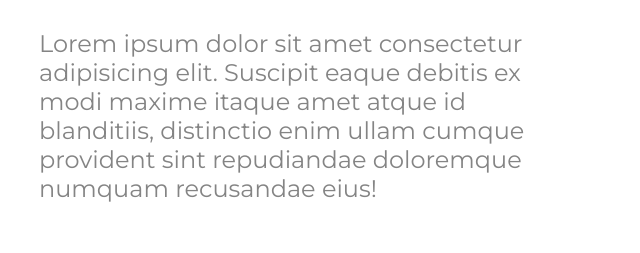
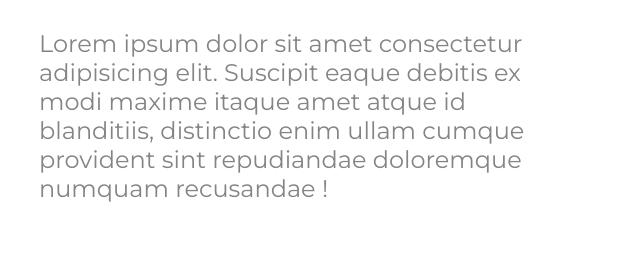
Before and after one commit to joselmosilva/projeto-we-care, a plain HTML site: page index.html in a window 1280 px wide. Shown: the part 929-1182 px from the top of the page, 47-687 px from the left. Drawn offline with Linux system fonts and the light colour scheme.

Commit message:
atualização

```diff
--- a/index.html
+++ b/index.html
@@ -38,7 +38,7 @@
                 amet
                 atque id blanditiis, distinctio enim ullam cumque provident sint repudiandae doloremque numquam
                 recusandae
-                eius!</P>
+                !</P>
             <button class="button-main">Explore</button>
         </section>
 
```
